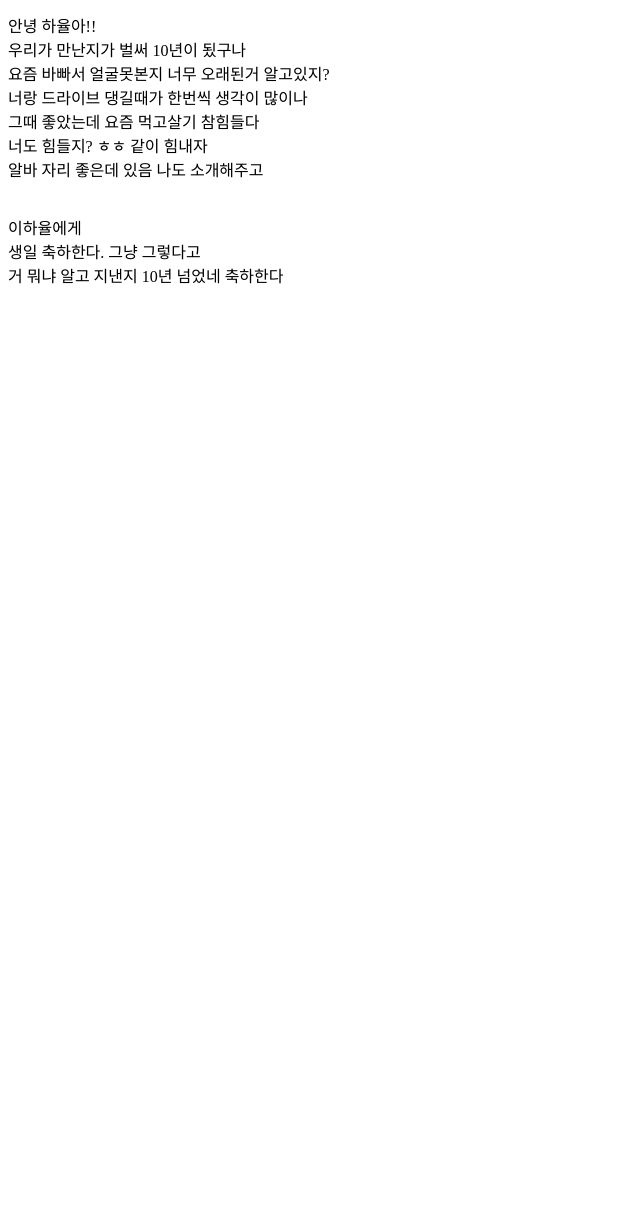
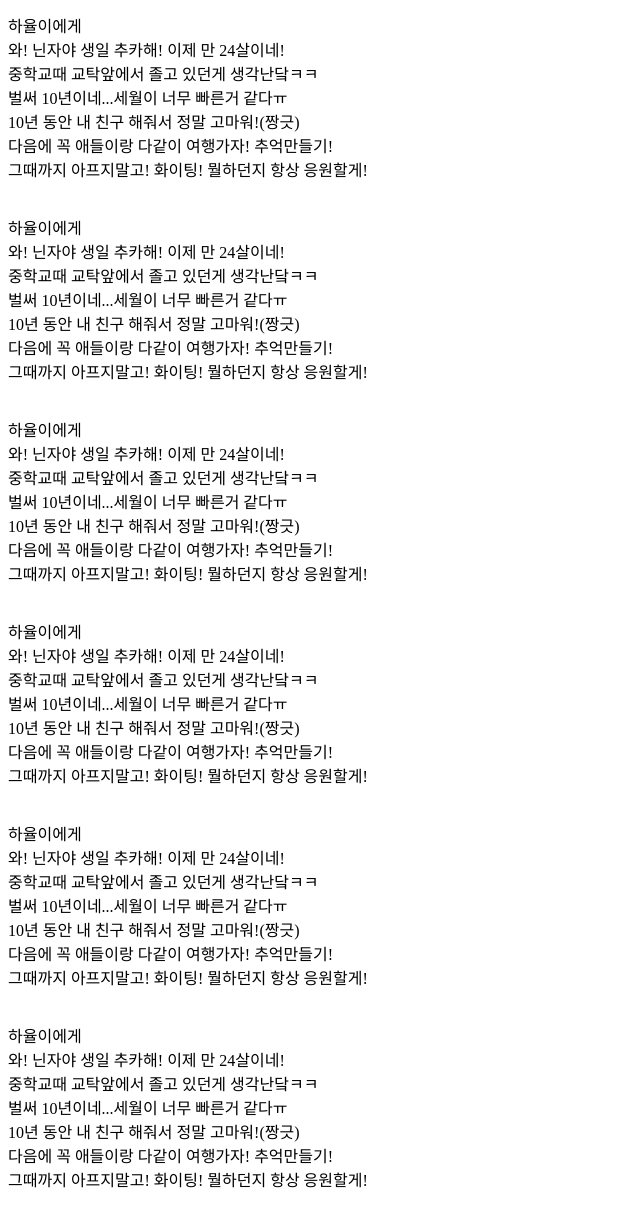
Before and after one commit to MyCatNameIsDaegil/a_happy_birthday_letter, a plain HTML site: page index.html in a window 1280 px wide. Shown: the part 366-1592 px from the top of the page, without its empty margins (0-640 px from the left). Before the commit the page ends 800 px from the top, so only its background shows below. Drawn offline with Linux system fonts and the light colour scheme.

Commit message:
Add files via upload

```diff
--- a/index.html
+++ b/index.html
@@ -43,30 +43,86 @@
 
        <div class="letter_box2">
         <p>
-            안녕 하율아!!<br>
-            우리가 만난지가 벌써 10년이 됬구나<br>
-            요즘 바빠서 얼굴못본지 너무 오래된거 알고있지?<br>
-            너랑 드라이브 댕길때가 한번씩 생각이 많이나<br>
-            그때 좋았는데 요즘 먹고살기 참힘들다<br>
-            너도 힘들지? ㅎㅎ 같이 힘내자<br>
-            알바 자리 좋은데 있음 나도 소개해주고<br>
+            하율이에게<br>
+            와! 닌자야 생일 추카해! 이제 만 24살이네!<br>
+            중학교때 교탁앞에서 졸고 있던게 생각난닼ㅋㅋ<br>
+            벌써 10년이네...세월이 너무 빠른거 같다ㅠ<br>
+            10년 동안 내 친구 해줘서 정말 고마워!(짱긋)<br>
+            다음에 꼭 애들이랑 다같이 여행가자! 추억만들기!<br>
+            그때까지 아프지말고! 화이팅! 뭘하던지 항상 응원할게!<br>
             <br>
         </p>
         </div>
 
-        <div class="letter_box1">
+        <div class="letter_box2">
             <p>
-                이하율에게<br>
-                생일 축하한다. 그냥 그렇다고<br>
-                거 뭐냐 알고 지낸지 10년 넘었네 축하한다<br>
-
+                하율이에게<br>
+                와! 닌자야 생일 추카해! 이제 만 24살이네!<br>
+                중학교때 교탁앞에서 졸고 있던게 생각난닼ㅋㅋ<br>
+                벌써 10년이네...세월이 너무 빠른거 같다ㅠ<br>
+                10년 동안 내 친구 해줘서 정말 고마워!(짱긋)<br>
+                다음에 꼭 애들이랑 다같이 여행가자! 추억만들기!<br>
+                그때까지 아프지말고! 화이팅! 뭘하던지 항상 응원할게!<br>
+                <br>
             </p>
             </div>
+
+            <div class="letter_box2">
+        <p>
+            하율이에게<br>
+            와! 닌자야 생일 추카해! 이제 만 24살이네!<br>
+            중학교때 교탁앞에서 졸고 있던게 생각난닼ㅋㅋ<br>
+            벌써 10년이네...세월이 너무 빠른거 같다ㅠ<br>
+            10년 동안 내 친구 해줘서 정말 고마워!(짱긋)<br>
+            다음에 꼭 애들이랑 다같이 여행가자! 추억만들기!<br>
+            그때까지 아프지말고! 화이팅! 뭘하던지 항상 응원할게!<br>
+            <br>
+        </p>
+        </div>
+
+        <div class="letter_box2">
+            <p>
+                하율이에게<br>
+                와! 닌자야 생일 추카해! 이제 만 24살이네!<br>
+                중학교때 교탁앞에서 졸고 있던게 생각난닼ㅋㅋ<br>
+                벌써 10년이네...세월이 너무 빠른거 같다ㅠ<br>
+                10년 동안 내 친구 해줘서 정말 고마워!(짱긋)<br>
+                다음에 꼭 애들이랑 다같이 여행가자! 추억만들기!<br>
+                그때까지 아프지말고! 화이팅! 뭘하던지 항상 응원할게!<br>
+                <br>
+            </p>
+            </div>
+
+         <div class="letter_box2">
+         <p>
+            하율이에게<br>
+            와! 닌자야 생일 추카해! 이제 만 24살이네!<br>
+            중학교때 교탁앞에서 졸고 있던게 생각난닼ㅋㅋ<br>
+            벌써 10년이네...세월이 너무 빠른거 같다ㅠ<br>
+            10년 동안 내 친구 해줘서 정말 고마워!(짱긋)<br>
+            다음에 꼭 애들이랑 다같이 여행가자! 추억만들기!<br>
+            그때까지 아프지말고! 화이팅! 뭘하던지 항상 응원할게!<br>
+            <br>
+        </p>
+        </div><div class="letter_box2">
+        <p>
+            하율이에게<br>
+            와! 닌자야 생일 추카해! 이제 만 24살이네!<br>
+            중학교때 교탁앞에서 졸고 있던게 생각난닼ㅋㅋ<br>
+            벌써 10년이네...세월이 너무 빠른거 같다ㅠ<br>
+            10년 동안 내 친구 해줘서 정말 고마워!(짱긋)<br>
+            다음에 꼭 애들이랑 다같이 여행가자! 추억만들기!<br>
+            그때까지 아프지말고! 화이팅! 뭘하던지 항상 응원할게!<br>
+            <br>
+        </p>
+        </div>
+
+
     </div>
 
 
-    <div class="present"><a href="https://www.youtube.com/watch?v=B3ZZ5nwDbOg"> <img src="img/footer.jpg" alt=""></a>
-
+    <div class="present">
+        <img src="img/footer.jpg" alt="">
     </div>
 
 </body>
```
